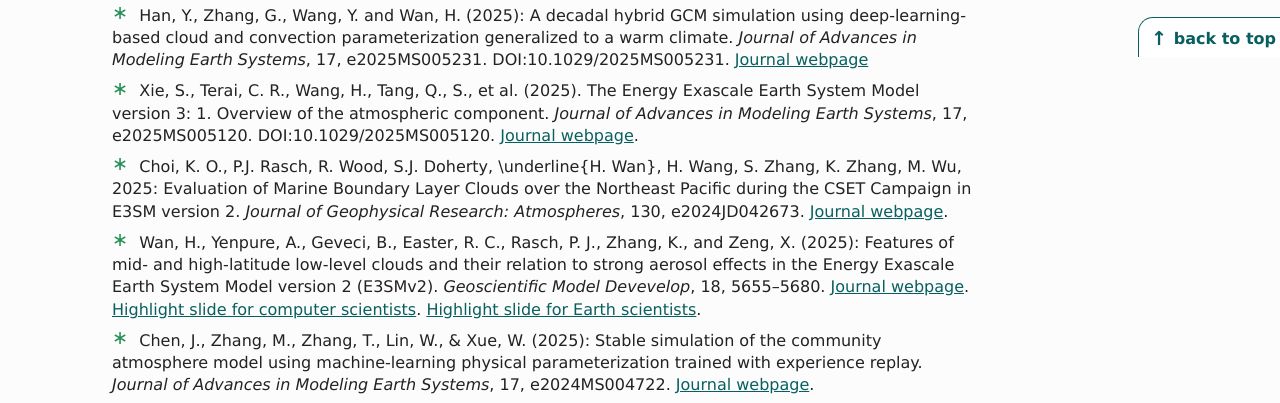
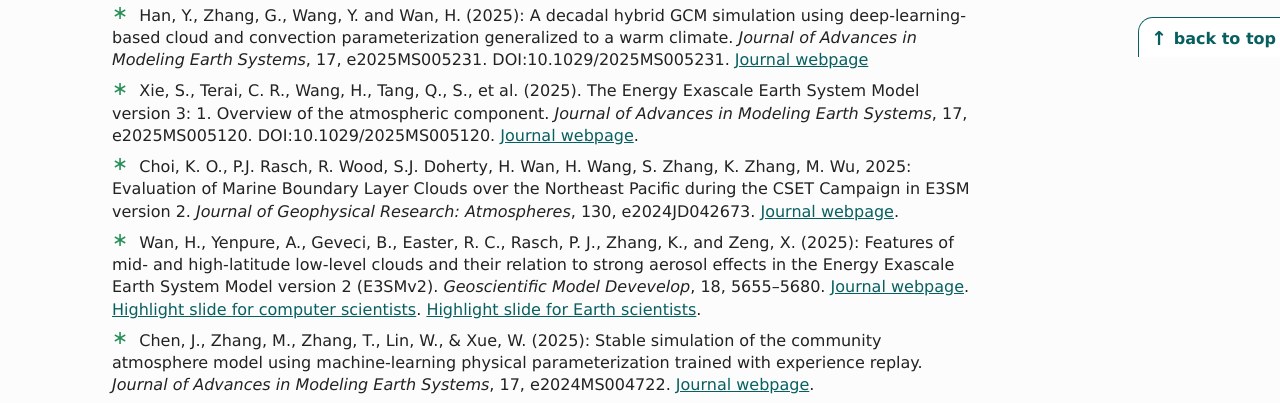
Before and after one commit to PAESCAL-SciDAC5/paescal-scidac5.github.io, a plain HTML site: page highlights/highlights/index.html in a window 1280 px wide. Shown: the part 743-1146 px from the top of the page. Drawn offline with Linux system fonts and the light colour scheme.

Commit message:
correct format for highlights page

```diff
--- a/highlights/highlights/index.html
+++ b/highlights/highlights/index.html
@@ -123,7 +123,7 @@
 <p>Xie, S., Terai, C. R.,  Wang, H.,  Tang, Q.,  S., et al. (2025). The Energy Exascale Earth System Model version 3: 1. Overview of the atmospheric component. <em>Journal of Advances in Modeling Earth Systems</em>, 17, e2025MS005120. DOI:10.1029/2025MS005120. <a href="https://doi.org/10.1029/2025MS005120">Journal webpage</a>.</p>
 </li>
 <li>
-<p>Choi, K. O., P.J. Rasch, R. Wood, S.J. Doherty, \underline{H. Wan}, H. Wang, S. Zhang, K. Zhang, M. Wu, 2025: Evaluation of Marine Boundary Layer Clouds over the Northeast Pacific during the CSET Campaign in E3SM version 2. <em>Journal of Geophysical Research: Atmospheres</em>, 130, e2024JD042673. <a href="https://doi.org/10.1029/2024JD042673">Journal webpage</a>.</p>
+<p>Choi, K. O., P.J. Rasch, R. Wood, S.J. Doherty, H. Wan, H. Wang, S. Zhang, K. Zhang, M. Wu, 2025: Evaluation of Marine Boundary Layer Clouds over the Northeast Pacific during the CSET Campaign in E3SM version 2. <em>Journal of Geophysical Research: Atmospheres</em>, 130, e2024JD042673. <a href="https://doi.org/10.1029/2024JD042673">Journal webpage</a>.</p>
 </li>
 <li>
 <p>Wan, H., Yenpure, A., Geveci, B., Easter, R. C., Rasch, P. J., Zhang, K., and Zeng, X. (2025): Features of mid- and high-latitude low-level clouds and their relation to strong aerosol effects in the Energy Exascale Earth System Model version 2 (E3SMv2). <em>Geoscientific Model Devevelop</em>, 18, 5655–5680. <a href="https://doi.org/10.5194/gmd-18-5655-2025">Journal webpage</a>. <a href="../202509_Wan_GMD_CDNC_highlight_ASCR.pdf">Highlight slide for computer scientists</a>. <a href="../202509_Wan_GMD_CDNC_highlight_BER.pdf">Highlight slide for Earth scientists</a>.</p>
```
